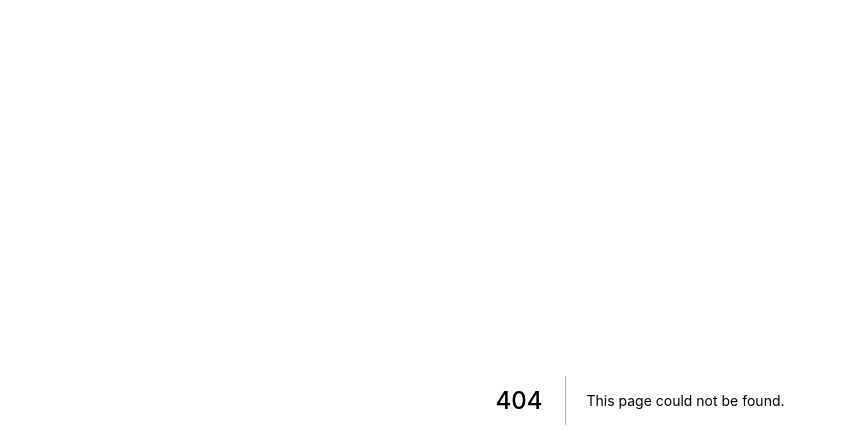
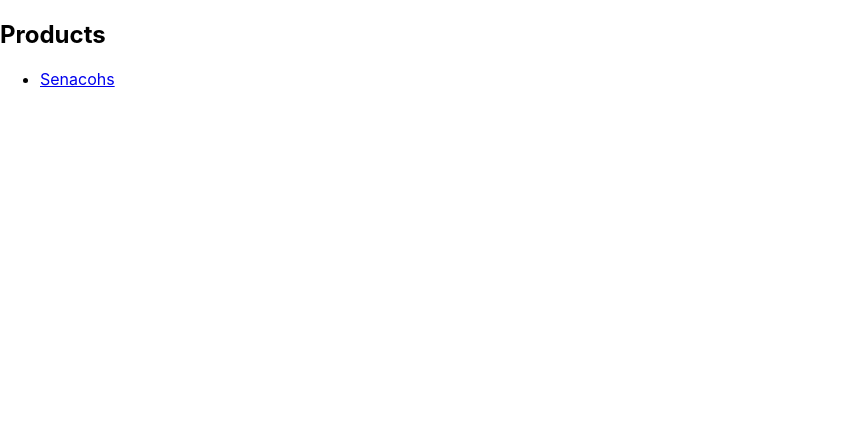
Before and after one commit to michicodes/jamstack-microlab, a Next.js app: page /products in a window 1280 px wide. Before the commit this address had no page. Shown: the top 448 px of the page, without its empty margins (0-846 px from the left). Built offline with nearby package versions, Linux system fonts and the light colour scheme.

Commit message:
Static products pages

```diff
--- /dev/null
+++ b/lib/products.js
@@ -0,0 +1,69 @@
+import fs from 'fs'
+import path from 'path'
+import matter from 'gray-matter'
+import {remark} from "remark";
+import html from "remark-html";
+
+const productsDirectory = path.join(process.cwd(), 'products')
+
+export function getSortedProductsData() {
+    const fileNames = fs.readdirSync(productsDirectory)
+    const allProductsData = fileNames.map(fileName => {
+        // Remove ".md" from file name to get id
+        const id = fileName.replace(/\.md$/, '')
+
+        // Read markdown file as string
+        const fullPath = path.join(productsDirectory, fileName)
+        const fileContents = fs.readFileSync(fullPath, 'utf8')
+
+        // Use gray-matter to parse the product metadata section
+        const matterResult = matter(fileContents)
+
+        // Combine the data with the id
+        return {
+            id,
+            ...matterResult.data
+        }
+    })
+    // Sort products by date
+    return allProductsData.sort(({ date: a }, { date: b }) => {
+        if (a < b) {
+            return 1
+        } else if (a > b) {
+            return -1
+        } else {
+            return 0
+        }
+    })
+}
+
+export function getAllProductIds() {
+    const fileNames = fs.readdirSync(productsDirectory)
+
+    return fileNames.map(fileName => {
+        return {
+            params: {
+                id: fileName.replace(/\.md$/, '')
+            }
+        }
+    })
+}
+
+export async function getProductData(id) {
+    const fullPath = path.join(productsDirectory, `${id}.md`)
+    const fileContents = fs.readFileSync(fullPath, 'utf8')
+
+    const matterResult = matter(fileContents)
+
+    // Use remark to convert markdown into HTML string
+    const processedContent = await remark()
+        .use(html)
+        .process(matterResult.content)
+    const contentHtml = processedContent.toString()
+
+    return {
+        id,
+        contentHtml,
+        ...matterResult.data
+    }
+}
--- a/package.json
+++ b/package.json
@@ -5,12 +5,16 @@
   "scripts": {
     "dev": "next dev",
     "build": "next build",
+    "start": "next start",
     "export": "next export"
   },
   "dependencies": {
+    "gray-matter": "^4.0.3",
     "next": "^12.0.5",
     "react": "^17.0.2",
-    "react-dom": "^17.0.2"
+    "react-dom": "^17.0.2",
+    "remark": "^14.0.2",
+    "remark-html": "^15.0.1"
   },
   "devDependencies": {
     "@netlify/plugin-nextjs": "^4.0.0-beta.12"
--- a/pages/index.js
+++ b/pages/index.js
@@ -1,4 +1,6 @@
 import Head from 'next/head'
+import Link from 'next/link'
+
 import Header from '@components/Header'
 import Footer from '@components/Footer'
 
@@ -15,6 +17,9 @@ export default function Home() {
         <p className="description">
           Get started by editing <code>pages/index.js</code>
         </p>
+          <ul>
+              <li><Link href="/products"><a>Products</a></Link></li>
+          </ul>
       </main>
 
       <Footer />
--- /dev/null
+++ b/pages/products/index.js
@@ -0,0 +1,27 @@
+import Link from 'next/link'
+
+import { getSortedProductsData } from 'lib/products'
+
+export async function getStaticProps() {
+    const allProductsData = getSortedProductsData()
+    return {
+        props: {
+            allProductsData
+        }
+    }
+}
+
+export default function Shop({ allProductsData }) {
+    return (
+        <section>
+            <h2>Products</h2>
+            <ul>
+                {allProductsData.map(({ id, title }) => (
+                    <li key={id}>
+                        <Link href={`/products/${id}`}><a>{title}</a></Link>
+                    </li>
+                ))}
+            </ul>
+        </section>
+    )
+}
--- /dev/null
+++ b/products/senacohs.md
@@ -0,0 +1,11 @@
+---
+title: 'Senacohs'
+date: '2021-12-14'
+---
+
+Senacohs are the new trendy cereal mega-food.
+
+Get a _free_\* sample now!
+
+
+\* Terms and Conditions may apply
```
Also changed, not shown: pages/products/[id].js (added, +24 -0 lines), 1 other file (tests, documents, lock files or other folders).
